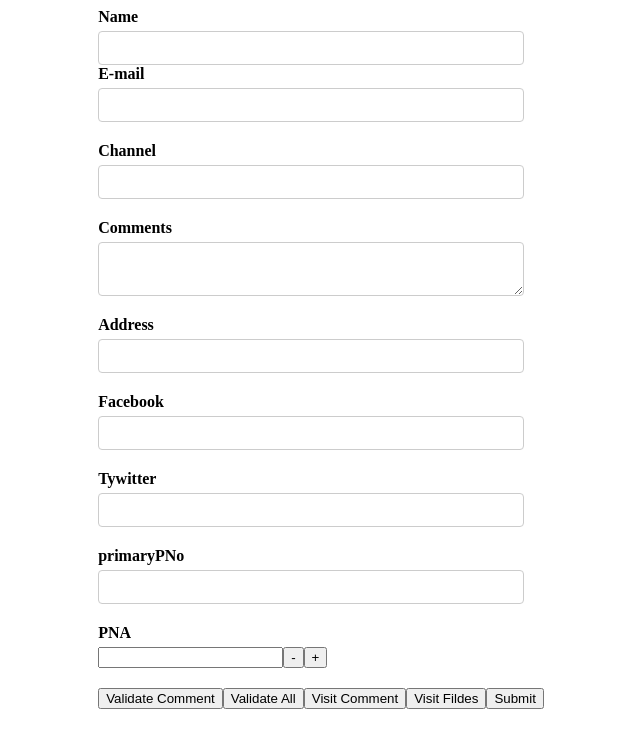
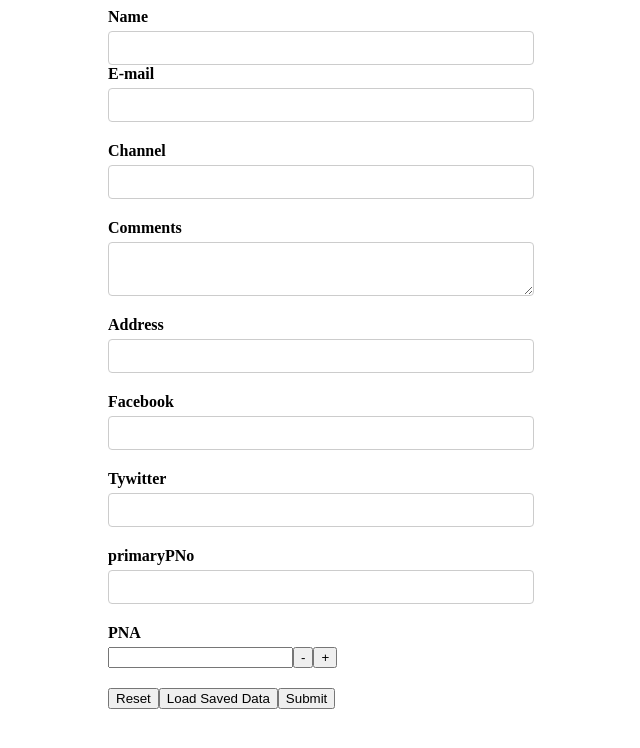
Before and after one commit to Azeezjim/Formic_Study, a React (Create React App) app: page / in a window 1280 px wide. Shown: the top 748 px of the page, without its empty margins (319-959 px from the left). Built offline with nearby package versions, Linux system fonts and the light colour scheme.

Commit message:
latest commit of the day

```diff
--- a/src/components/OldYoutubeForm.js
+++ b/src/components/OldYoutubeForm.js
@@ -1,4 +1,4 @@
-import React from "react";
+import  React,  { useState } from "react";
 import { Formik, Form, Field, ErrorMessage, FieldArray } from "formik";
 import TextError from "./TextError";
 import * as Yup from "yup";
@@ -17,6 +17,20 @@ const initialValues = {
   phoneNumber: ["", ""],
   PNA: [""],
 };
+const savedValues = {
+  name: "Azeezjim",
+  email: "azeexjim@gmail.com",
+  channel: "Code Evolution",
+  comments: "Let's study today",
+  address: "",
+  socials: {
+    facebook: "",
+    twitter: "",
+  },
+  phoneNumber: ["", ""],
+  PNA: [""],
+};
+
 
 const onSubmit = (values) => {
   console.log("form data", values);
@@ -43,6 +57,8 @@ const comVaidate = (value) => {
   return error
 }
 function OldYoutubeForm() {
+  const [formValue, setFormValue] = useState(null)
+
   // const formik = useFormik({
   //   initialValues,
   //   onSubmit,
@@ -53,9 +69,10 @@ function OldYoutubeForm() {
 
   return (
     <Formik
-      initialValues={initialValues}
+      initialValues={formValue || initialValues}
       validationSchema={validationSchema}
       onSubmit={onSubmit}
+      enableReinitialize
     >
       {formik => {
         console.log("formik", formik       )
@@ -154,7 +171,7 @@ function OldYoutubeForm() {
             }}
           </FieldArray>
         </div>
-        <button type='button' onClick={() => formik.validateForm('comment')}>Validate Comment</button>
+        {/* <button type='button' onClick={() => formik.validateForm('comment')}>Validate Comment</button>
         <button type='button' onClick={() => formik.validateField()}>Validate All</button>
         <button type='button' onClick={() => formik.setFieldTouched('comment')}>Visit Comment</button>
         <button type='button' onClick={() => fo+rmik. setTouched(
@@ -165,7 +182,9 @@ function OldYoutubeForm() {
             comments: false
 
           }
-        )}>Visit Fildes</button>
+        )}>Visit Fildes</button> */}
+        <button type="reset">Reset</button>
+        <button type="button" onClick={() => setFormValue(savedValues)}>Load Saved Data</button>
         <button type="submit" disabled={!formik.isValid }>Submit</button>
       </Form>
         )
```
